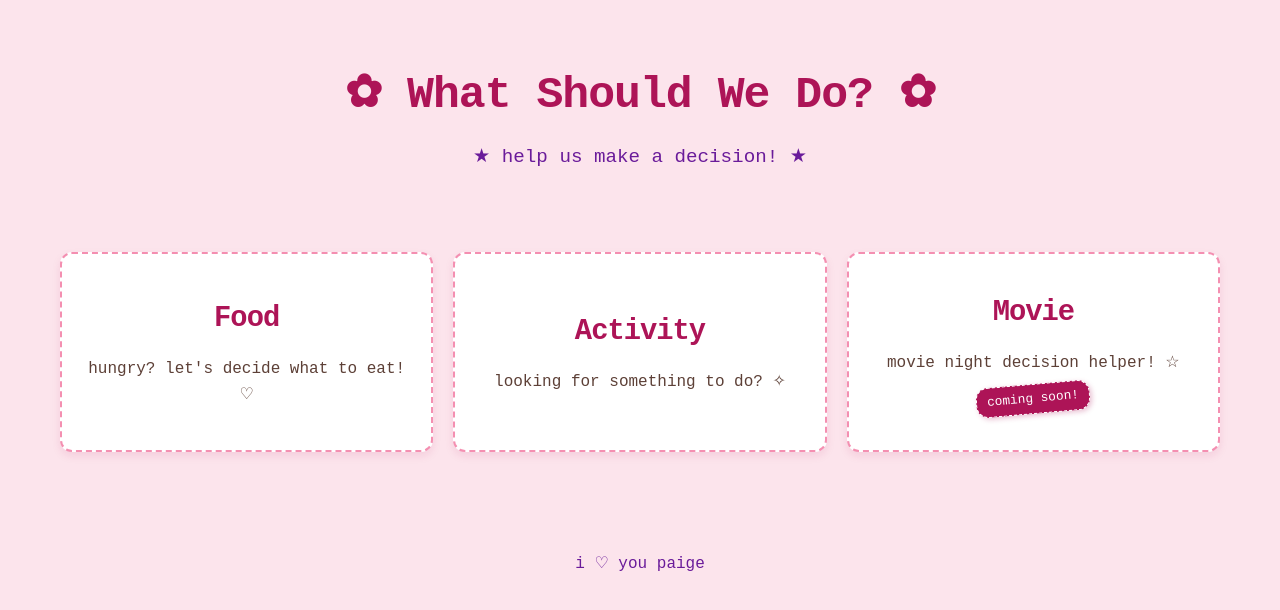
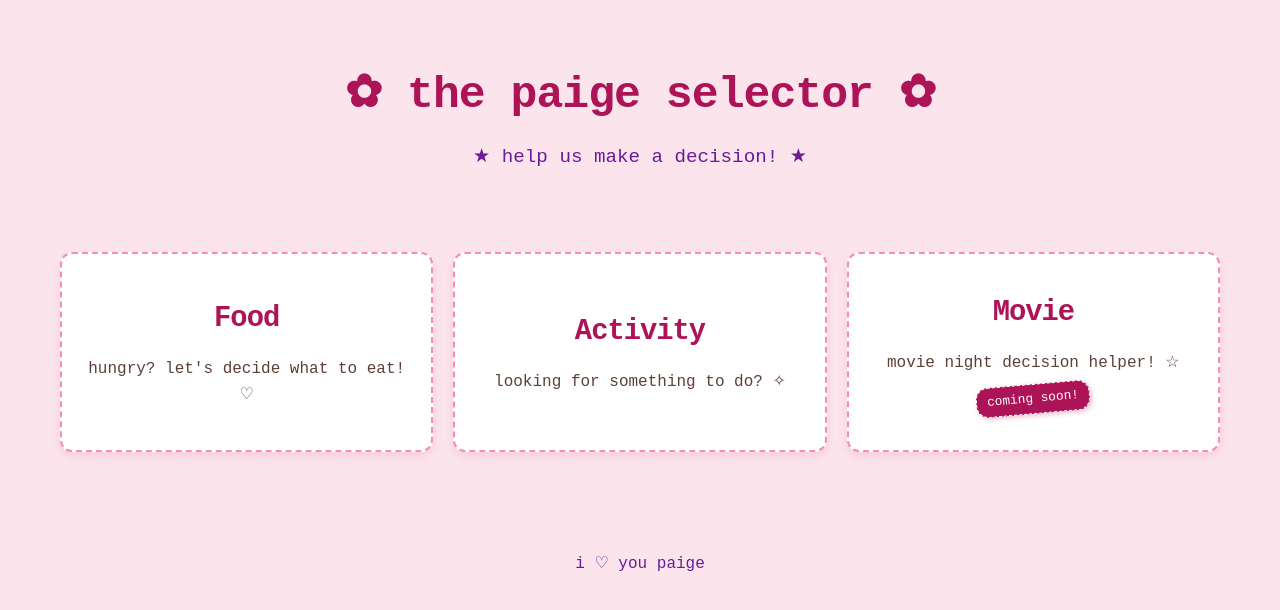
Before and after one commit to noahtwhitley/paigeselector, a plain HTML site: page index.html in a window 1280 px wide. Drawn offline with Linux system fonts and the light colour scheme.

Commit message:
minor adjustments

```diff
--- a/index.html
+++ b/index.html
@@ -10,7 +10,7 @@
 <body>
     <div class="container">
         <header>
-            <h1>✿ What Should We Do? ✿</h1>
+            <h1>✿ the paige selector ✿</h1>
             <p>★ help us make a decision! ★</p>
         </header>
 
```
